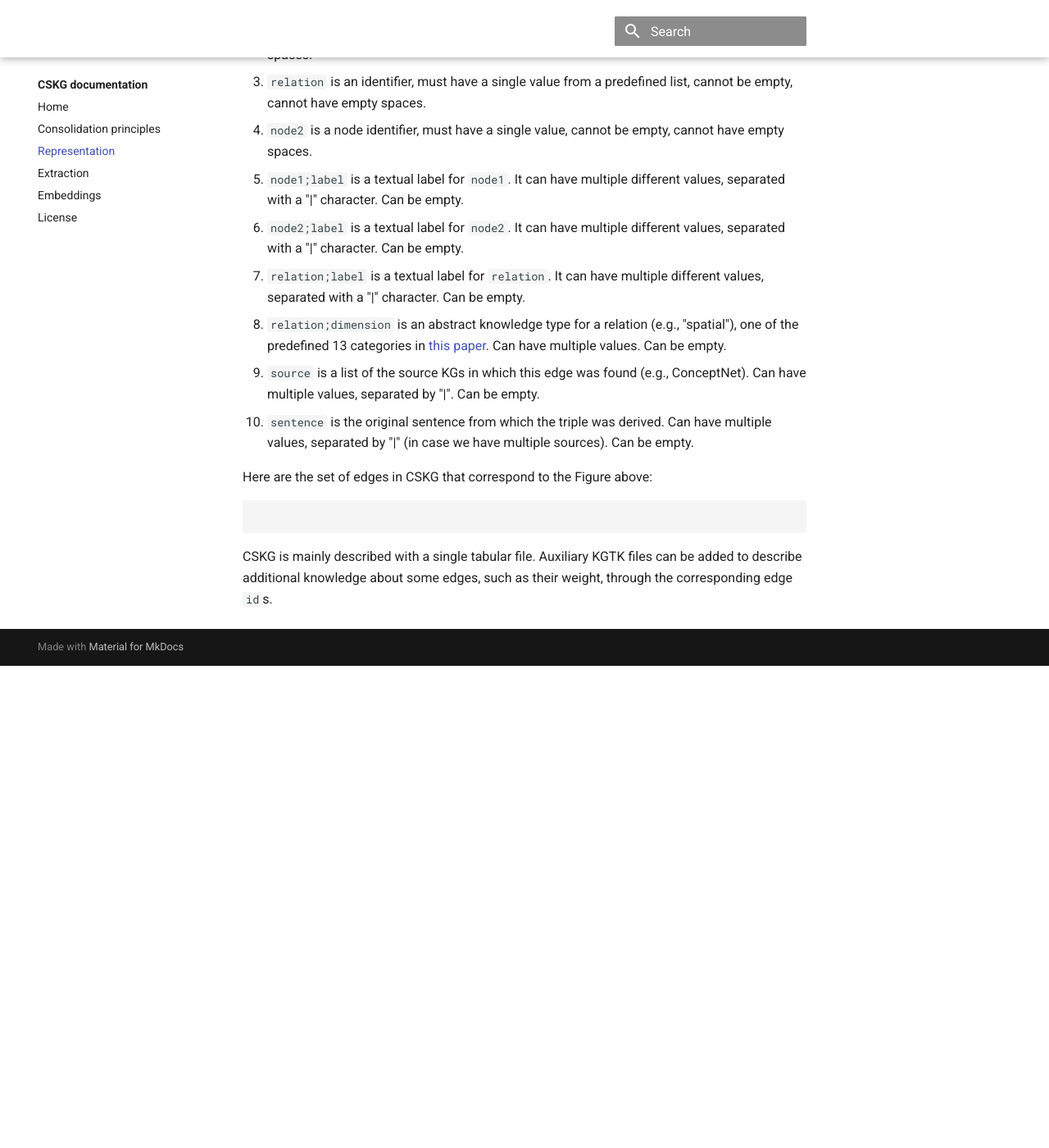
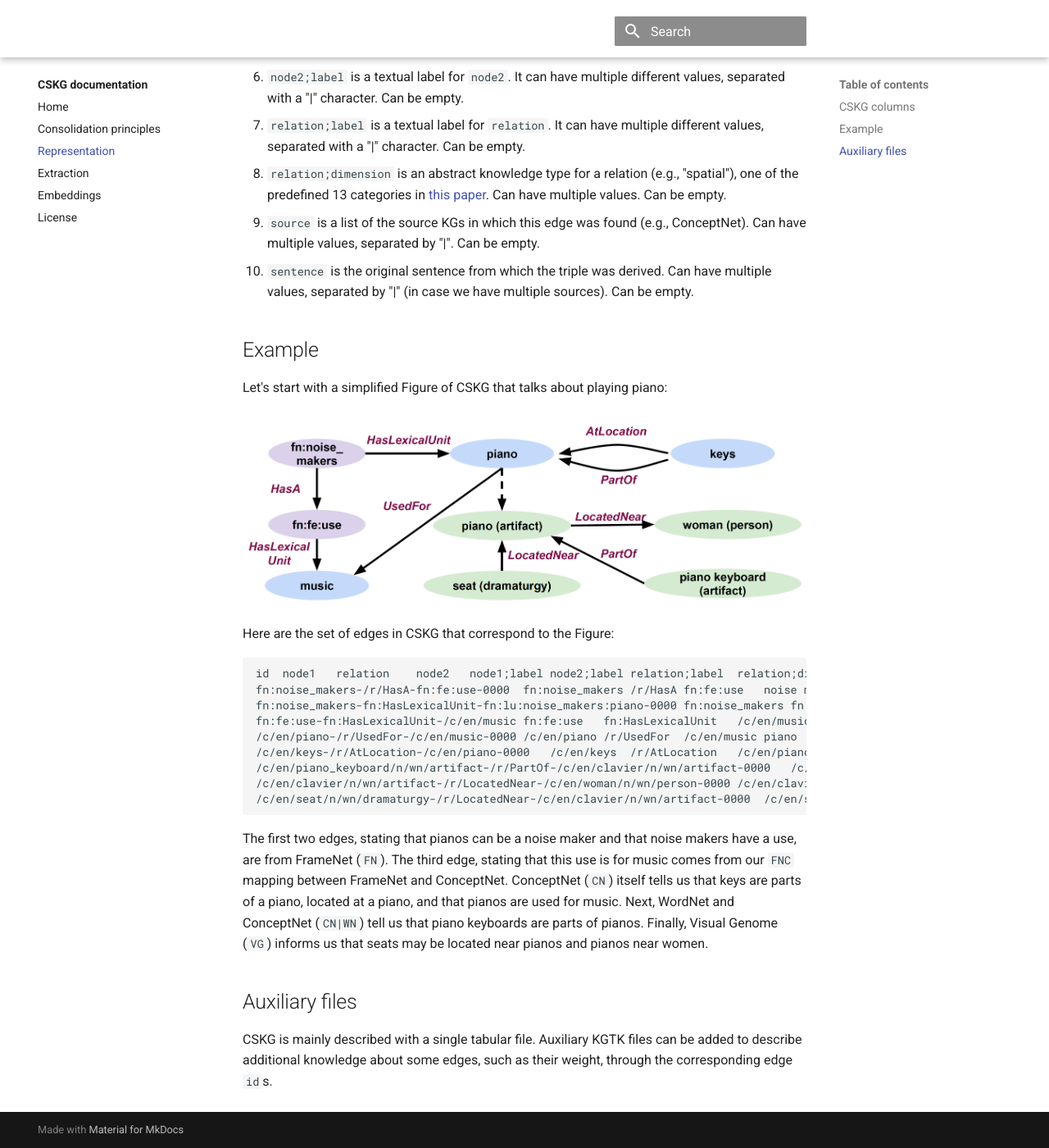
Before and after one commit to usc-isi-i2/cskg, an MkDocs documentation site: the page built from docs/representation.md, in a window 1280 px wide and 1400 px high, scrolled down 821 px. Shown: the whole window at 82% size. Built offline with MkDocs 1.6.1 and Material for MkDocs 9.7.7, drawn with Linux system fonts in a browser that asks for light colours; comment, search, counter and statistics services are not loaded; before the commit the page ends 1633 px from its top, so only the background shows below that.

Commit message:
Update representation.md

````diff
--- a/docs/representation.md
+++ b/docs/representation.md
@@ -1,8 +1,8 @@
 # Representation
 
-![Diagram](images/snippet.png)
+CSKG is modeled as a **hyper-relational graph**. It describes edges in a tabular format, following the KGTK [data model](https://kgtk.readthedocs.io/en/latest/data_model/) and [file specification](https://kgtk.readthedocs.io/en/latest/specification/).
 
-CSKG is modeled as a **hyper-relational graph**. It describes edges in a tabular format, following the KGTK [data model](https://kgtk.readthedocs.io/en/latest/data_model/) and [file specification](https://kgtk.readthedocs.io/en/latest/specification/).
+## CSKG columns
 
 The edges in CSKG are described by ten columns, which can be grouped into three groups:
 * Following KGTK, the primary information about an edge consists of its `id`, `node1`, `relation`, and `node2` (**default edge columns**).
@@ -22,10 +22,27 @@ Summarizing, here are the 10 columns that comprise the CSKG edge representation:
 9. `source` is a list of the source KGs in which this edge was found (e.g., ConceptNet). Can have multiple values, separated by "|". Can be empty.
 10. `sentence` is the original sentence from which the triple was derived. Can have multiple values, separated by "|" (in case we have multiple sources). Can be empty.
 
-Here are the set of edges in CSKG that correspond to the Figure above:
+## Example
+
+Let's start with a simplified Figure of CSKG that talks about playing piano:
+
+![Diagram](images/snippet.png)
+
+Here are the set of edges in CSKG that correspond to the Figure:
+```
+id	node1	relation	node2	node1;label	node2;label	relation;label	relation;dimension	source	sentence
+fn:noise_makers-/r/HasA-fn:fe:use-0000	fn:noise_makers	/r/HasA	fn:fe:use	noise makers	use	/r/has a	part-whole	FN
+fn:noise_makers-fn:HasLexicalUnit-fn:lu:noise_makers:piano-0000	fn:noise_makers	fn:HasLexicalUnit	fn:lu:noise_makers:piano	noise makers	piano	has lexical unit	lexical	FN
+fn:fe:use-fn:HasLexicalUnit-/c/en/music	fn:fe:use	fn:HasLexicalUnit	/c/en/music				lexical	FNC
+/c/en/piano-/r/UsedFor-/c/en/music-0000	/c/en/piano	/r/UsedFor	/c/en/music	piano	music	used for	utility	CN	[[a piano]] is for [[music]]
+/c/en/keys-/r/AtLocation-/c/en/piano-0000	/c/en/keys	/r/AtLocation	/c/en/piano	keys	piano	at location	spatial	CN	*Something you find on [[a piano]] is [[keys]]
+/c/en/piano_keyboard/n/wn/artifact-/r/PartOf-/c/en/clavier/n/wn/artifact-0000	/c/en/piano_keyboard/n/wn/artifact	/r/PartOf	/c/en/clavier/n/wn/artifact	clavier|fingerboard|piano keyboard	forte-piano|piano|pianoforte	is a part of|part of	part-whole	CN|WN	[[piano keyboard]] is a part of [[piano]]
+/c/en/clavier/n/wn/artifact-/r/LocatedNear-/c/en/woman/n/wn/person-0000	/c/en/clavier/n/wn/artifact	/r/LocatedNear	/c/en/woman/n/wn/person	piano	woman	near	spatial	VG
+/c/en/seat/n/wn/dramaturgy-/r/LocatedNear-/c/en/clavier/n/wn/artifact-0000	/c/en/seat/n/wn/dramaturgy	/r/LocatedNear	/c/en/clavier/n/wn/artifact	seat	piano	for	spatial	VG
 ```
 
-```
+The first two edges, stating that pianos can be a noise maker and that noise makers have a use, are from FrameNet (`FN`). The third edge, stating that this use is for music comes from our `FNC` mapping between FrameNet and ConceptNet. ConceptNet (`CN`) itself tells us that keys are parts of a piano, located at a piano, and that pianos are used for music. Next, WordNet and ConceptNet (`CN|WN`) tell us that piano keyboards are parts of pianos. Finally, Visual Genome (`VG`) informs us that seats may be located near pianos and pianos near women.
 
+## Auxiliary files
 
 CSKG is mainly described with a single tabular file. Auxiliary KGTK files can be added to describe additional knowledge about some edges, such as their weight, through the corresponding edge `id`s.
````
